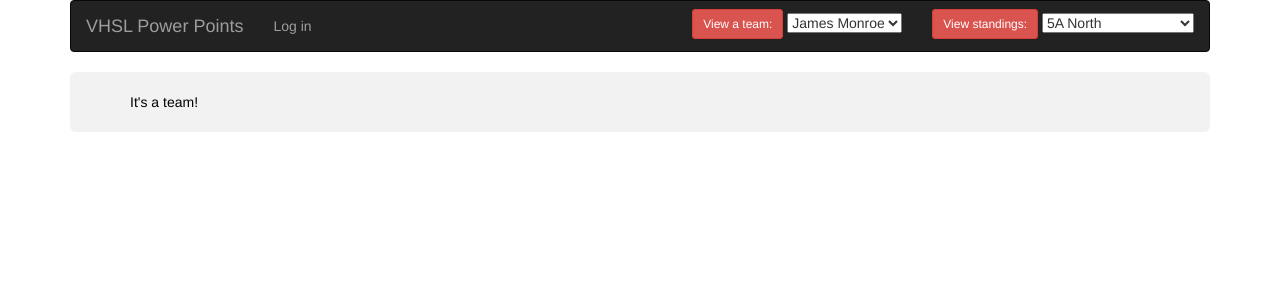
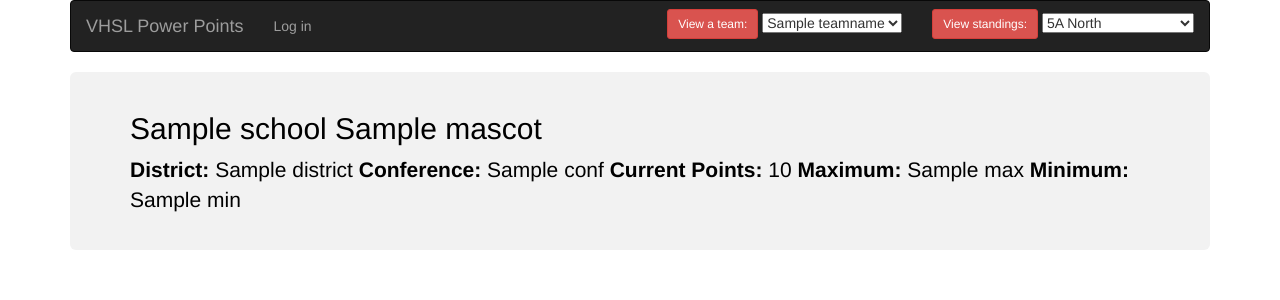
Before and after one commit to JustinRice/powerpoints, a Flask app: template templates/team.html in a window 1280 px wide. Shown: the top 300 px of the page. Run offline with Flask 2, Linux system fonts and the light colour scheme; the template is opened without the code that fills it: most values are stand-ins (such as "Sample title", 1, 10 or a date in 2020); parts of the project's set-up code (start-up, migrations or seed data) failed here and were passed over; some libraries are stand-ins or nearby versions.

Commit message:
Initial implementation of team pages populated with team data.

```diff
--- a/server.py
+++ b/server.py
@@ -12,26 +12,61 @@ app.secret_key = os.urandom(24).encode('hex')
 
 socketio = SocketIO(app)
 
-
+teamNames = []
 
 
 def connectToDB():
-  connectionString = 'dbname=session user=searcher password=search host=localhost'
-  print connectionString
+  connectionString = 'dbname=powerpoints user=pp password=pp host=localhost'
   try:
     return psycopg2.connect(connectionString)
   except:
     print("Can't connect to database")
 
+def getTeamNames():
+    db = connectToDB()
+    cur = db.cursor(cursor_factory=psycopg2.extras.DictCursor)
+    cur.execute("SELECT school from teams where tracked = 'Y'")
+    results = cur.fetchall()
+    for tn in results:
+        teamNames.append(tn[0])
+    teamNames.sort()
+
+def getTeamData(team):
+    data = {}
+    db = connectToDB()
+    cur = db.cursor(cursor_factory=psycopg2.extras.DictCursor)
+    cur.execute("SELECT school, mascot, class, district, confid, points, pmax, pmin, week1, week2, week3, week4, week5, week6, week7, week8, week9, week10, week11, week12 from teams where school=%s",(team,))
+    results = cur.fetchone()
+    data['school'] = results[0]
+    data['mascot'] = results[1]
+    data['class'] = results[2]
+    data['district'] = results[3]
+    data['conf'] = results[4]
+    data['points'] = str(results[5])
+    data['max'] = str(results[6])
+    data['min'] = str(results[7])
+    games = []
+    i = 8
+    while i < 20:
+        games.append(results[i])
+        i += 1
+    data['games'] = games
+    return data
+
 @app.route('/')
 def mainIndex():
-#    return render_template('index.html')
-    print('Im here.');
-    return render_template('index.html')
+    session['teamToLoad'] = ''
+    if len(teamNames) == 0:
+        getTeamNames()
+    return render_template('index.html', teamnames=teamNames)
 
-@app.route('/team')
+@app.route('/team', methods=['GET'])
 def new_view():
-    return render_template('team.html')
+    if len(teamNames) == 0:
+        getTeamNames()
+    teamName = request.args.get('tn')
+    teamData = getTeamData(teamName)
+    return render_template('team.html', teamnames=teamNames, teamData=teamData)
 
 @socketio.on('connect', namespace='/points')
 def makeConnection():
@@ -39,7 +74,10 @@ def makeConnection():
 
 @socketio.on('viewTeam', namespace='/points')
 def viewTeam(teamName):
-    emit('redirect', {'url': '/team'})
+    session['teamToLoad'] = teamName
+    params = [{'url':'/team'},teamName]
+   # emit('teamredirect', teamName, {'url': '/team'})
+    emit('teamredirect', params)
 
 
 # start the server
--- a/static/js/controller.js
+++ b/static/js/controller.js
@@ -3,10 +3,9 @@ PowerPointsApp.controller('PointsController', function($scope){
 
     var socket=io.connect('https://'+document.domain+':'+location.port+'/points');
 
-    socket.on('redirect', function (newPage){
-        console.log("made it");
-        console.log(newPage);
-        window.location = newPage.url;
+    socket.on('teamredirect', function (params){
+        var fixedURL = params[0].url + "?tn=" + params[1];
+        window.location = fixedURL;
     });
 
 
--- a/templates/layout.html
+++ b/templates/layout.html
@@ -52,10 +52,10 @@
                 <form ng-submit="teams()" class="navbar-form navbar-right" id="teamName">
                     <button type="submit" class="btn btn-danger btn-sm">View a team: </button>
                         <select class="form control" id="pickteam">
-                            <option>James Monroe</option>
-                            <option>Massaponax</option>
-                            <option>Courtland</option>
-                            <option>Mountain View</option>
+                            {% for tn in teamnames %}
+                            {{tn}}
+                            <option>{{tn}}</option>
+                            {% endfor %}
                         </select>
                 </form>
                 </div>
--- a/templates/team.html
+++ b/templates/team.html
@@ -4,7 +4,18 @@
 
     <row>
 
-    It's a team!
+    <h2>{{teamData['school']}} {{teamData['mascot']}}</h2>
+
+    <p><b>District: </b> {{teamData['district']}}
+    <b>Conference: </b> {{teamData['conf']}}
+    <b>Current Points: </b> {{teamData['points']}}
+    <b>Maximum: </b> {{teamData['max']}}
+    <b>Minimum: </b> {{teamData['min']}}
+
+
+
+
+    </p>
 
     </row>
 {% endblock %}
```
